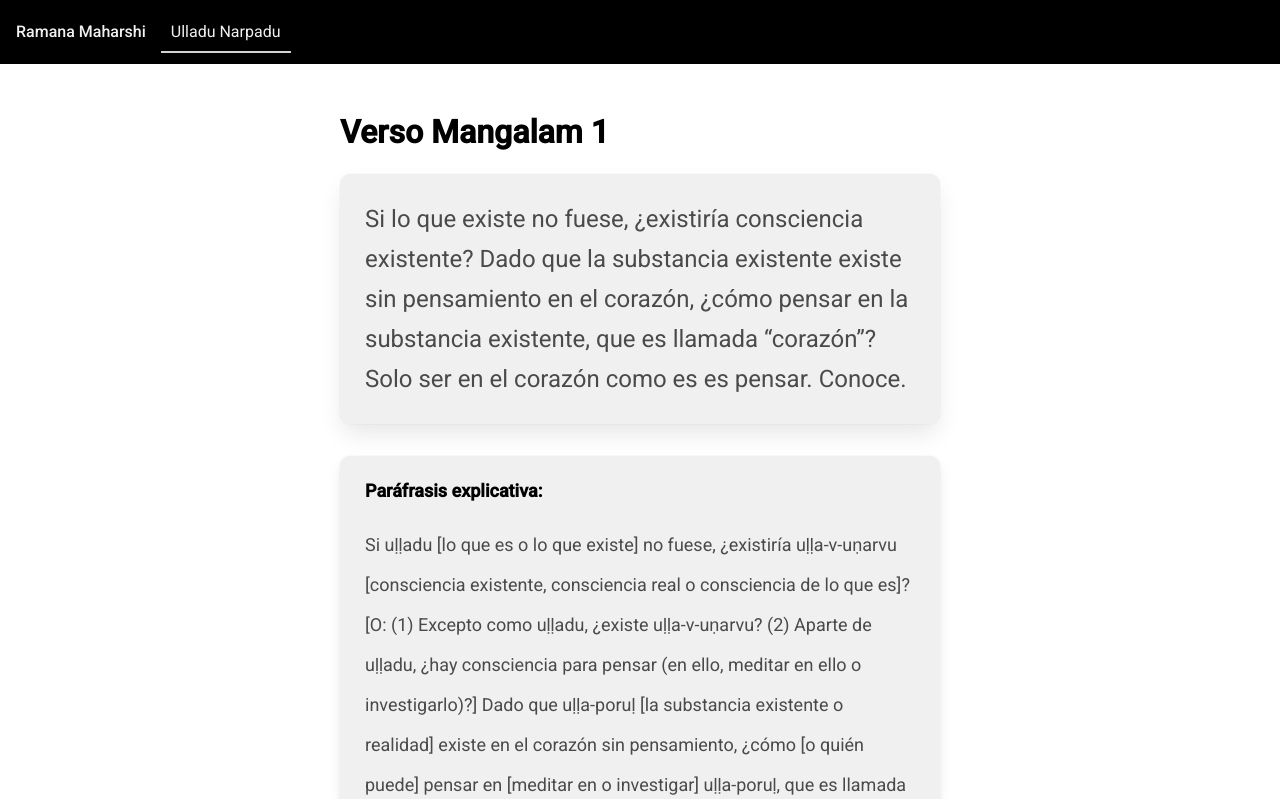
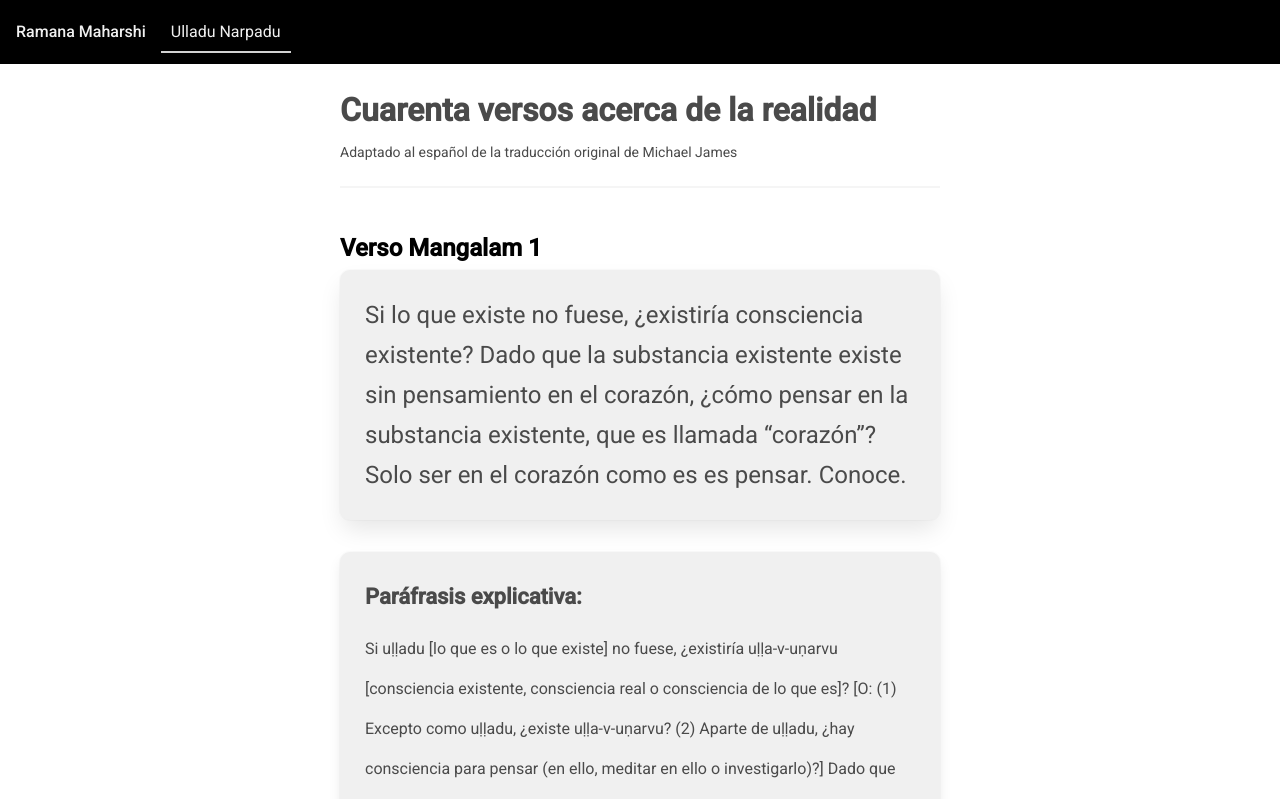
Before and after one commit to ramanamaharshiworks/translations, an Angular app: page /ulladu-narpadu/michael-james-espanol in a window 1280 px wide. Shown: the top 799 px of the page. Built offline with nearby package versions, Linux system fonts and the light colour scheme.

Commit message:
Title enhancements

```diff
--- a/src/app/home/paragraph-list-page/paragraph-list-page.component.html
+++ b/src/app/home/paragraph-list-page/paragraph-list-page.component.html
@@ -1,7 +1,11 @@
 <ng-container *ngIf="selectedWork$ | async as selectedWork; else workSelection">
   <ng-container *ngIf="translation$ | async as selectedTranslation; else translationSection">
-    <!-- Renders the content below the main menu. -->
+	<!-- Renders the content below the main menu. -->
     <section class="main-content is-fullheight">
+	  <h1>{{ selectedTranslation.subtitle }}</h1>
+	  {{ selectedTranslation.adaptatedByNotes }}
+	  <i class="fa-solid fa-up-right-from-square"></i>
+	  <hr />
       <div *ngFor="let paragraph of paragraphs$ | async">
         <app-paragraph [paragraph]="paragraph"></app-paragraph>
       </div>
--- a/src/app/home/paragraph-list-page/paragraph-list-page.component.scss
+++ b/src/app/home/paragraph-list-page/paragraph-list-page.component.scss
@@ -4,3 +4,8 @@
   margin-right: auto;
   margin-top: 30px;
 }
+
+.main-content h1 {
+	font-size: xx-large;
+	font-weight: bold;
+}
--- a/src/app/home/paragraph/paragraph.component.html
+++ b/src/app/home/paragraph/paragraph.component.html
@@ -1,5 +1,5 @@
 <div *ngIf="paragraph" class="app-paragraph">
-  <p class="title app-title">{{ paragraph.name }}</p>
+  <p class="app-title">{{ paragraph.name }}</p>
   <p class="app-highlight card app-font-large">
     <span *ngFor="let contentPart of paragraph.content" class="app-paragraph-words-container"> <span
 	  #tooltip
@@ -11,7 +11,7 @@
   </p>
   <br />
   <div *ngIf="paragraph.paraphrase && paragraph.paraphrase.length > 0" class="app-highlight card">
-    <p class="title app-title  app-font-medium">{{ paragraph.paraphraseTitle }}</p>
+    <p class="app-paraphrase-title  app-font-medium">{{ paragraph.paraphraseTitle }}</p>
     <p class="app-font-medium">
       <span *ngFor="let paraphrasePart of paragraph.paraphrase" [ngClass]="{ 'app-is-bracket' : paraphrasePart.isBracket}">{{ paraphrasePart.text }}</span>
     </p>
--- a/src/app/home/paragraph/paragraph.component.scss
+++ b/src/app/home/paragraph/paragraph.component.scss
@@ -10,11 +10,13 @@
 }
 
 .app-font-medium {
-  font-size: large;
+  font-size: medium;
 }
 
 .app-title {
-  color:black
+  color:black;
+  font-size: x-large;
+  font-weight: bold;
 }
 
 .app-highlight:hover .app-has-tooltip {
@@ -48,3 +50,8 @@
 .app-paragraph-words-container span{
   display: inline-block;
 }
+
+.app-paraphrase-title {
+	font-size: 22px;
+	font-weight: bold;
+}
--- a/src/app/home/translation-list-page/translation-list-page.component.html
+++ b/src/app/home/translation-list-page/translation-list-page.component.html
@@ -12,8 +12,6 @@
         </div>
 
         <div class="content">
-          {{ translation.translatedByNotes}}
-          <br>
           {{ translation.adaptatedByNotes }}
         </div>
       </div>
--- a/src/translations/ulladu-narpadu.mjames.en.ts
+++ b/src/translations/ulladu-narpadu.mjames.en.ts
@@ -4,9 +4,9 @@ const ulladu_narpadu_mjames_en = () => translation(
   {
     workId: "ulladu-narpadu",
     name : "Ulladu Narpadu - English",
-    subtitle: "Forty verses about reality",
+    subtitle: "Forty Verses on What Is",
     translatedByNotes : "Translated by Michael James",
-    adaptatedByNotes : "English",
+    adaptatedByNotes : "Translated by Michael James",
 	urlId:"michael-james-english"
   },
 `
--- a/src/translations/ulladu-narpadu.mjames.es.ts
+++ b/src/translations/ulladu-narpadu.mjames.es.ts
@@ -6,7 +6,7 @@ const ulladu_narpadu_mjames_es = () => translation(
     name : "Ulladu Narpadu - Español",
     subtitle: "Cuarenta versos acerca de la realidad",
     translatedByNotes : "Traducido por Michael James",
-    adaptatedByNotes : "Adaptado al espanol",
+    adaptatedByNotes : "Adaptado al español de la traducción original de Michael James",
 	urlId: "michael-james-espanol"
   },
 `
```
Also changed, not shown: 16 other files (tests, documents, lock files or other folders).
